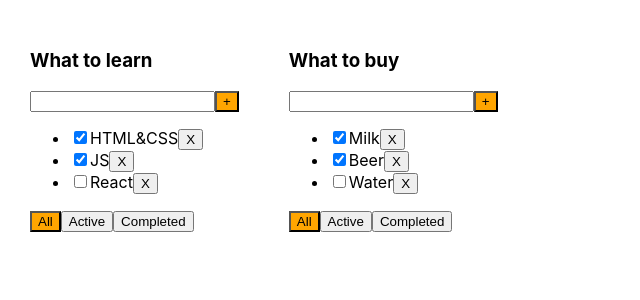
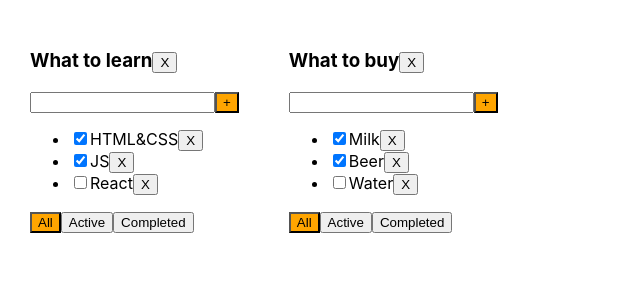
Before and after one commit to MaksimTynkovich/study-of-TypeScript, a React (Create React App) app: page / in a window 1280 px wide. Shown: the top 300 px of the page, without its empty margins (0-640 px from the left). Built offline with nearby package versions, Linux system fonts and the light colour scheme.

Commit message:
Creating a function to remove todolist

```diff
--- a/src/App.tsx
+++ b/src/App.tsx
@@ -62,6 +62,11 @@
         const updatedTodoLists = todoLists.map(tl => tl.id === todoListID ? {...tl, filter: newFilterValue}: tl)
         setTodoLists(updatedTodoLists)
     }
+    function removeTodoList(todoListID: string){
+        const updatedTodoLists = todoLists.filter(tl => tl.id !== todoListID)
+        setTodoLists(updatedTodoLists)
+        delete tasks[todoListID]
+    }
 
     function getTasksForTodoList(todoList: TodoListType) {
         switch (todoList.filter) {
@@ -89,6 +94,7 @@
                         title={tl.title}
                         tasks={getTasksForTodoList(tl)}
                         changeTodoListFilter={changeTodoListFilter}
+                        removeTodoList = {removeTodoList}
                         removeTask={removeTask}
                         addTask={addTask}
                         todoListFilter={tl.filter}
--- a/src/TodoList.tsx
+++ b/src/TodoList.tsx
@@ -8,6 +8,7 @@
     tasks: Array<TaskType>
     addTask: (title: string, todoListID: string) => void
     removeTask: (taskID: string, todoListID: string) => void
+    removeTodoList: (todoListID: string) => void
     changeTodoListFilter: (newFilterValue: FilterValuesType, todoListID: string) => void
     changeTaskStatus: (taskID: string, newIsDoneValue: boolean, todoListID: string) => void
 }
@@ -30,6 +31,8 @@
             </li>
         )
     })
+
+    const removeTodoList = () => props.removeTodoList(props.id)
     const setAllFilterValue = () => props.changeTodoListFilter("all", props.id)
     const setActiveFilterValue = () => props.changeTodoListFilter("active", props.id)
     const setCompletedFilterValue = () => props.changeTodoListFilter("completed", props.id)
@@ -50,7 +53,7 @@
     const [error, setError] = useState<string | null>(null)
     return (
         <div>
-            <h3>{props.title}</h3>
+            <h3>{props.title}<button onClick={removeTodoList}>X</button></h3>
             <div>
                 <input
                     value={title}
```
